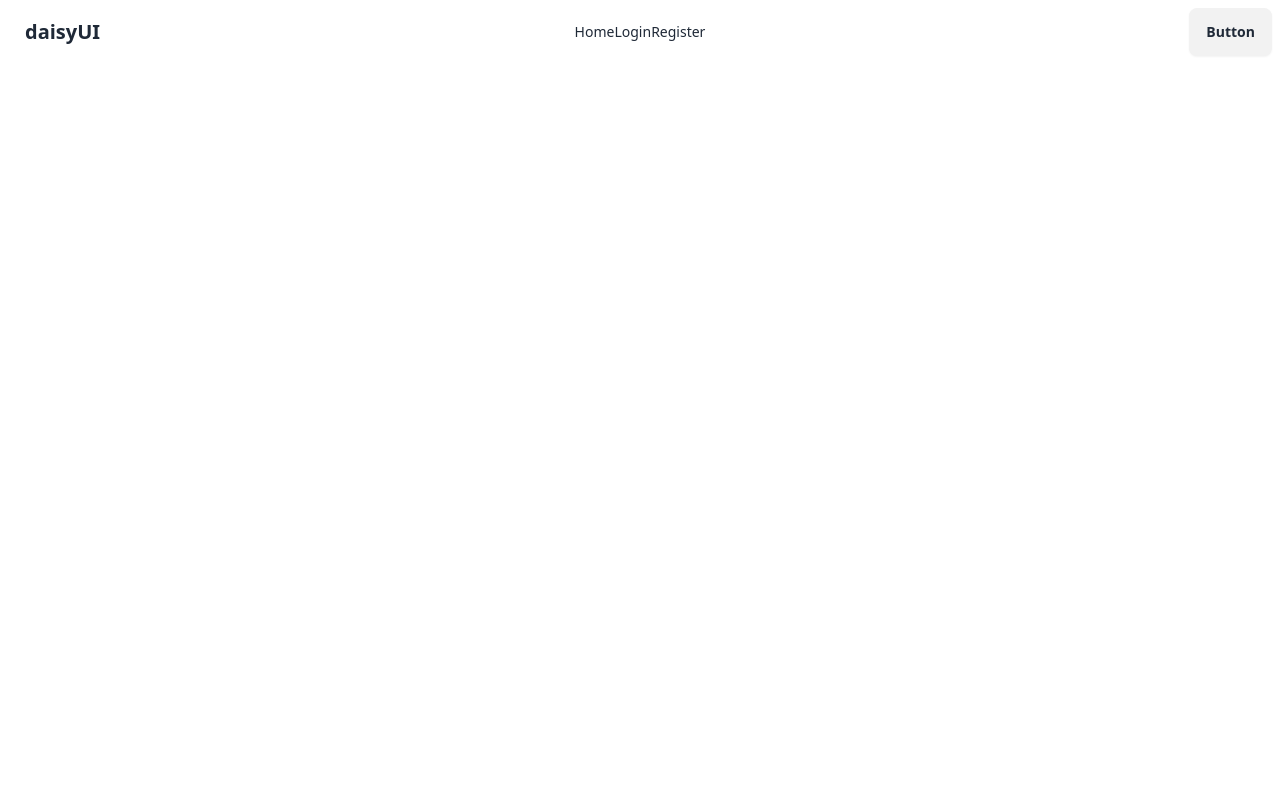
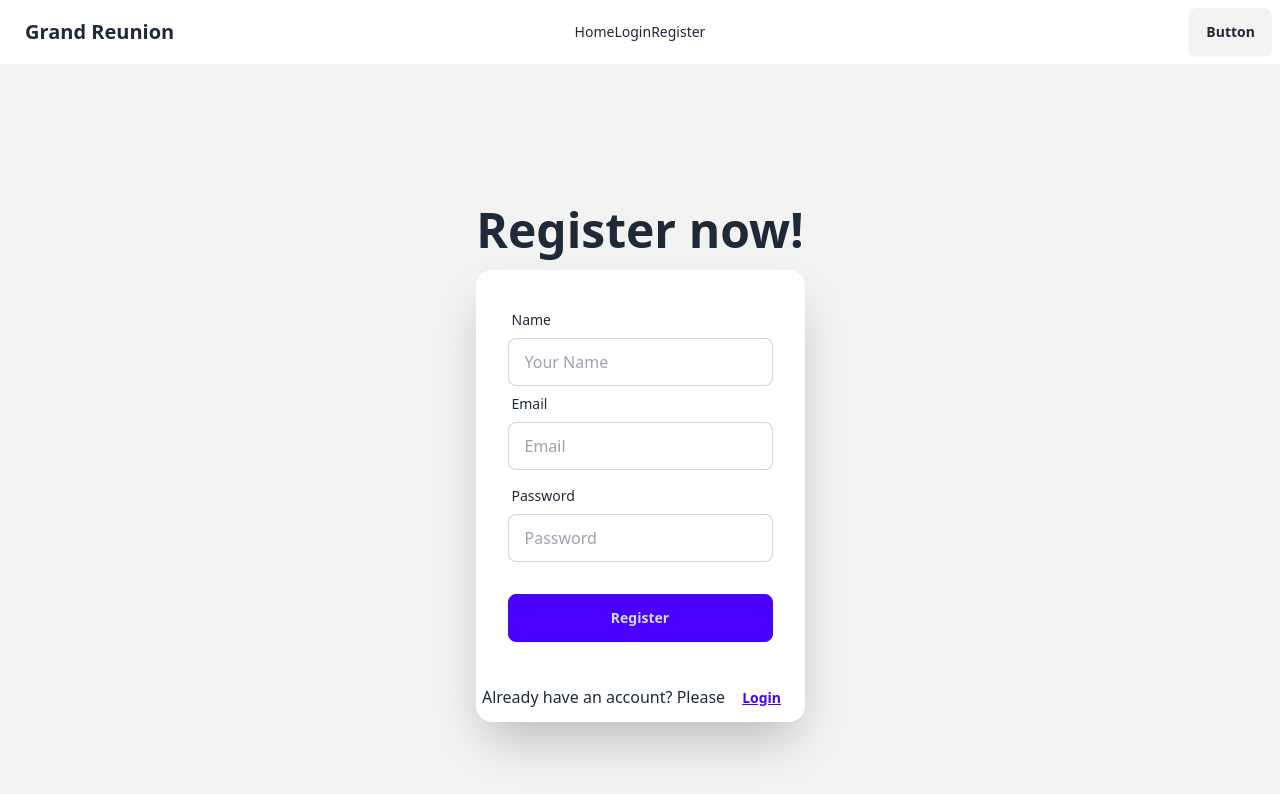
Before and after one commit to Md-Ashikur-Rahman-Ashik/Github-Auth-Integration-And-Private-Route, a React (Vite) app: page /register in a window 1280 px wide. Shown: the top 794 px of the page. Built offline with nearby package versions, Linux system fonts and the light colour scheme.

Commit message:
Created login and registration form
DaisyUI is used in this process

```diff
--- a/src/components/Login.jsx
+++ b/src/components/Login.jsx
@@ -1,9 +1,67 @@
+import { Link } from "react-router-dom";
+
 const Login = () => {
-    return (
-        <div>
+  const handleLogin = (e) => {
+    e.preventDefault();
 
+    const email = e.target.email.value;
+    const password = e.target.password.value;
+
+    console.log("The email is:", email);
+    console.log("The password is:", password);
+  };
+
+  return (
+    <div className="hero min-h-screen bg-base-200">
+      <div className="hero-content flex-col">
+        <div className="text-center">
+          <h1 className="text-5xl font-bold">Login now!</h1>
         </div>
-    );
+        <div className="card shrink-0 w-full max-w-sm shadow-2xl bg-base-100">
+          <form className="card-body" onSubmit={handleLogin}>
+            <div className="form-control">
+              <label className="label">
+                <span className="label-text">Email</span>
+              </label>
+              <input
+                type="email"
+                placeholder="email"
+                name="email"
+                className="input input-bordered"
+                required
+              />
+            </div>
+            <div className="form-control">
+              <label className="label">
+                <span className="label-text">Password</span>
+              </label>
+              <input
+                type="password"
+                placeholder="password"
+                name="password"
+                className="input input-bordered"
+                required
+              />
+              <label className="label">
+                <a href="#" className="label-text-alt link link-hover">
+                  Forgot password?
+                </a>
+              </label>
+            </div>
+            <div className="form-control mt-6">
+              <button className="btn btn-primary">Login</button>
+            </div>
+          </form>
+          <p className="mx-auto">
+            New to Auth Grand Reunion? Please
+            <Link to="/register">
+              <button className="btn btn-link">Register</button>
+            </Link>
+          </p>
+        </div>
+      </div>
+    </div>
+  );
 };
 
 export default Login;
--- a/src/components/Navbar.jsx
+++ b/src/components/Navbar.jsx
@@ -36,7 +36,7 @@
             {navLinks}
           </ul>
         </div>
-        <a className="btn btn-ghost text-xl">daisyUI</a>
+        <a className="btn btn-ghost text-xl">Grand Reunion</a>
       </div>
       <div className="navbar-center hidden lg:flex">
         <ul className="menu menu-horizontal px-1">{navLinks}</ul>
--- a/src/components/Register.jsx
+++ b/src/components/Register.jsx
@@ -1,9 +1,72 @@
+import { Link } from "react-router-dom";
+
 const Register = () => {
-    return (
-        <div>
+  const handleRegister = (e) => {
+    e.preventDefault();
 
+    const name = e.target.name.value;
+    const email = e.target.email.value;
+    const password = e.target.password.value;
+
+    console.log("Our User is:", name);
+  };
+
+  return (
+    <div className="hero min-h-screen bg-base-200">
+      <div className="hero-content flex-col">
+        <div className="text-center">
+          <h1 className="text-5xl font-bold">Register now!</h1>
         </div>
-    );
+        <div className="card shrink-0 w-full max-w-sm shadow-2xl bg-base-100">
+          <form className="card-body" onSubmit={handleRegister}>
+            <div className="form-control">
+              <label className="label">
+                <span className="label-text">Name</span>
+              </label>
+              <input
+                type="text"
+                placeholder="Your Name"
+                name="name"
+                className="input input-bordered"
+                required
+              />
+              <label className="label">
+                <span className="label-text">Email</span>
+              </label>
+              <input
+                type="email"
+                placeholder="Email"
+                name="email"
+                className="input input-bordered"
+                required
+              />
+            </div>
+            <div className="form-control">
+              <label className="label">
+                <span className="label-text">Password</span>
+              </label>
+              <input
+                type="password"
+                placeholder="Password"
+                name="password"
+                className="input input-bordered"
+                required
+              />
+            </div>
+            <div className="form-control mt-6">
+              <button className="btn btn-primary">Register</button>
+            </div>
+          </form>
+          <p className="mx-auto">
+            Already have an account? Please
+            <Link to="/login">
+              <button className="btn btn-link">Login</button>
+            </Link>
+          </p>
+        </div>
+      </div>
+    </div>
+  );
 };
 
 export default Register;
```
